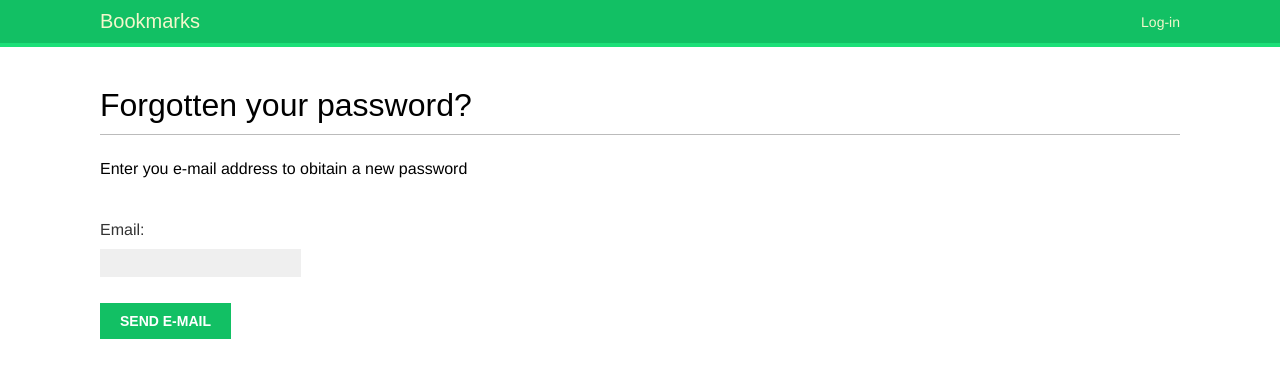
After one commit to PurpleCloudy/social, a Django app: page /account/password-reset/ in a window 1280 px wide. The commit adds this page. Shown: the top 378 px of the page. Run offline with Django 4.2, Linux system fonts and the light colour scheme; some web fonts are replaced.

Commit message:
reverse error

```diff
--- a/bookmarks/account/templates/registration/login.html
+++ b/bookmarks/account/templates/registration/login.html
@@ -21,6 +21,11 @@
         <input type="hidden" name="next" value="{{ next }}">
         <p><input type="submit" value="Log-in"></p>
     </form>
+    <p>
+        <a href="{% url 'password_reset' %}">
+            Forgotten password?
+        </a>
+    </p>
 </div>
 
 {% endblock %}
--- /dev/null
+++ b/bookmarks/account/templates/registration/password_reset_email.html
@@ -0,0 +1,4 @@
+Someone asked for password reset for email {{email}}
+Follow the link below: {{ protocol }}://{{ domain }}{% url "password_reset_confirm" uidb64=uid token=token %}
+
+Your username, in case you've forgotten: {{user.get_username}}
--- /dev/null
+++ b/bookmarks/account/templates/registration/password_reset_form.html
@@ -0,0 +1,12 @@
+{% extends "base.html" %} {% block title %} Reset your password {% endblock %}
+{% block content %}
+
+<h1>Forgotten your password?</h1>
+<p>Enter you e-mail address to obitain a new password</p>
+<form action="" method="post">
+  {{form.as_p}}
+  {% csrf_token %}
+  <p><input type="submit" value="Send e-mail" /></p>
+</form>
+
+{% endblock %}
--- a/bookmarks/account/urls.py
+++ b/bookmarks/account/urls.py
@@ -14,9 +14,9 @@ urlpatterns = [
     path('password-change/done/', auth_views.PasswordChangeDoneView.as_view(), name = 'password_change_done'),
 
     # url сброса пароля
-    path('paswword-reset/', auth_views.PasswordResetView.as_view(), name = 'password-reset'),
+    path('password-reset/<uid64>/<token>/', auth_views.PasswordResetConfirmView.as_view(), name = 'password_reset_confirm'),
+    path('password-reset/', auth_views.PasswordResetView.as_view(), name = 'password_reset'),
     path('password-reset/done/', auth_views.PasswordResetDoneView.as_view(), name = 'password_reset_done'),
-    path('password_reset/<uid64>/<token>/', auth_views.PasswordResetConfirmView.as_view(), name = 'password_reset_confirm'),
     path('password-reset/complete/', auth_views.PasswordResetCompleteView.as_view(), name = 'password_reset_complete'),
 
     path('', views.dashboard, name = 'dashboard'),
--- a/bookmarks/bookmarks/settings.py
+++ b/bookmarks/bookmarks/settings.py
@@ -127,3 +127,5 @@ DEFAULT_AUTO_FIELD = 'django.db.models.BigAutoField'
 LOGIN_REDIRECT_URL = 'dashboard'
 LOGIN_URL = 'login'
 LOGOUT_URL = 'logout'
+
+EMAIL_BACKEND = "django.core.mail.backends.console.EmailBackend"
```
Also changed, not shown: bookmarks/account/templates/registration/password_reset_complete.html (added, +13 -0 lines), bookmarks/account/templates/registration/password_reset_confirm.html (added, +18 -0 lines), bookmarks/account/templates/registration/password_reset_done.html (added, +16 -0 lines).
